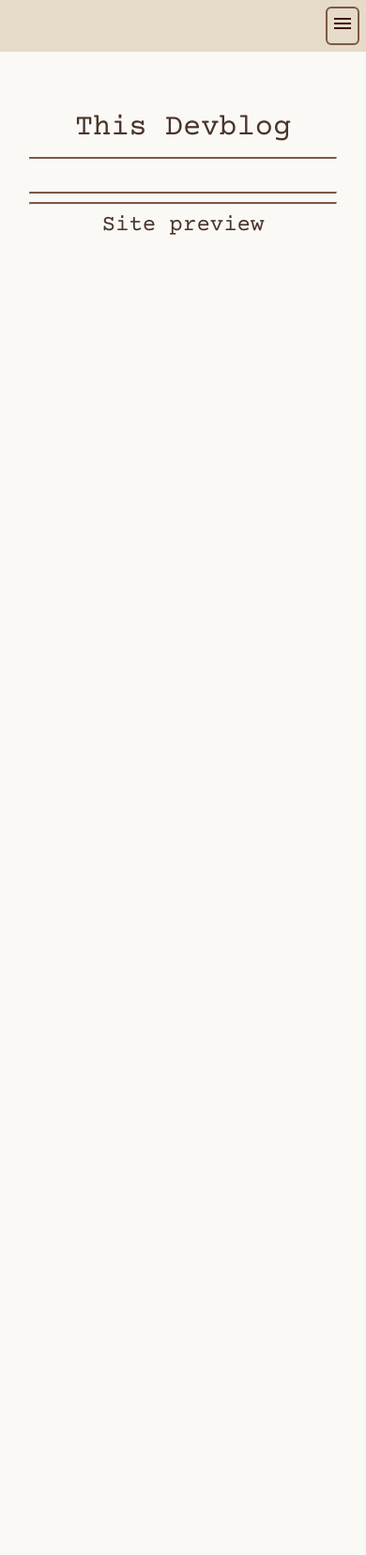
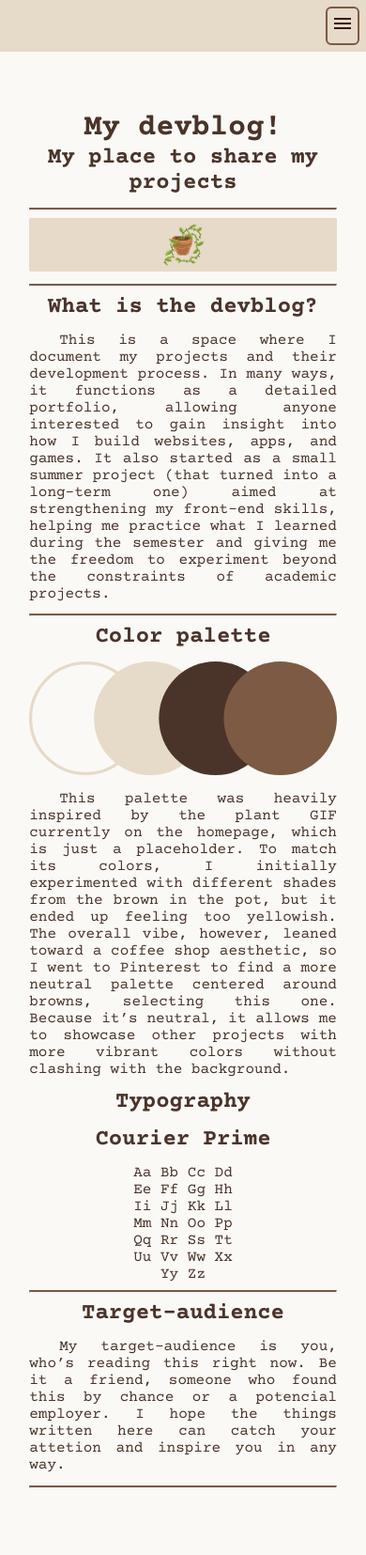
Before and after one commit to tsukkiprysm/my-devblog, a Jekyll site: the page built from _projects/this-devblog.md, in a window 390 px wide. Shown: the whole page at 94% size. Built offline with Jekyll 4.4.1, drawn with Linux system fonts in a browser that asks for light colours; nearby versions of some CDN libraries; some web fonts are replaced; before the commit the page ends 900 px from its top, so only the background shows below that.

Commit message:
projects are responsive now!

```diff
--- a/_layouts/project.html
+++ b/_layouts/project.html
@@ -39,10 +39,12 @@
     <hr class="divider">
         {{ content }}
     <hr class="divider">
+    {% if page.figma_embed %}
     <h2>Site preview</h2>
     <div style="text-align: center">
         {{ page.figma_embed }}
     </div>
+    {% endif %}
 </main>
 
 <footer></footer>
--- a/_projects/this-devblog.md
+++ b/_projects/this-devblog.md
@@ -1,7 +1,37 @@
 ---
 layout: project
-title: "This Devblog"
+title: "My devblog!"
+subtitle: "My place to share my projects"
 image: /img/project_devblog.jpg
-excerpt: This is my personal development blog, where I'll document and share the process of the things I am developing and display all the projects I've done.
+header_img: /img/devblog_header.jpg
+excerpt: Everyone enjoys a good drink, so wouldn't it be great to be able to do them yourself? O Alquimista wants to help you with that! Here you can find a huge catalogue of cocktails and mocktails recipes, save your own drink collections in the library, and share experiences and tips with other users!
 order: 1
+title_font: "'Courier Prime', monospace"
+title_weight: "bold"
 ---
+## What is the devblog?
+
+This is a space where I document my projects and their development process. In many ways, it functions as a detailed portfolio, allowing anyone interested to gain insight into how I build websites, apps, and games. It also started as a small summer project (that turned into a long-term one) aimed at strengthening my front-end skills, helping me practice what I learned during the semester and giving me the freedom to experiment beyond the constraints of academic projects.
+
+<hr class="divider">
+
+## Color palette
+<div id="cp_div">
+    <img src="{{'/img/cp_devblog.svg' | relative_url}}">
+    <div>
+        <p>This palette was heavily inspired by the plant GIF currently on the homepage, which is just a placeholder. To match its colors, I initially experimented with different shades from the brown in the pot, but it ended up feeling too yellowish. The overall vibe, however, leaned toward a coffee shop aesthetic, so I went to Pinterest to find a more neutral palette centered around browns, selecting this one. Because it’s neutral, it allows me to showcase other projects with more vibrant colors without clashing with the background.</p>
+    </div>
+</div>
+
+## Typography
+
+<div class="text-center">
+    <h2>Courier Prime</h2>
+    <p style="text-align: center; text-indent: 0; width: 40%; margin: auto;">Aa Bb Cc Dd Ee Ff Gg Hh Ii Jj Kk Ll Mm Nn Oo Pp Qq Rr Ss Tt Uu Vv Ww Xx Yy Zz</p>
+</div>
+
+<hr class="divider">
+
+## Target-audience
+
+My target-audience is you, who’s reading this right now. Be it a friend, someone who found this by chance or a potencial employer. I hope the things written here can catch your attetion and inspire you in any way.
--- a/estilo.css
+++ b/estilo.css
@@ -201,6 +201,8 @@
     flex-direction: column;
     gap: 1rem;
     text-align: center;
+    text-decoration: none;
+    color: inherit;
 }
 .project_box img {
     height: 12rem;
@@ -343,7 +345,6 @@
     display: flex;
     flex-direction: row;
     justify-content: space-between;
-
 }
 .usb_authors ul {
     text-align: center;
@@ -352,6 +353,10 @@
 }
 .usb_authors ul li {
     margin-bottom: 0.80rem;
+}
+.authors {
+    display: flex;
+    flex-direction: column;
 }
 .author_links {
     margin-bottom: 0.80rem;
@@ -394,6 +399,11 @@
 }
 #cp_div div {
     flex-basis: 60%;
+}
+iframe {
+    border: 1px solid rgba(0, 0, 0, 0.1);
+    width: 80%;
+    height: 80vh;
 }
 
 @media only screen and (max-width: 1000px) {
@@ -447,6 +457,39 @@
     .skills-list {
         justify-content: center;
         gap: 3vw;
+    }
+    .usb_authors {
+        display: flex;
+        flex-direction: column;
+    }
+    .authors {
+        display: flex;
+        flex-direction: row;
+        flex-wrap: wrap;
+        column-gap: 1rem;
+        justify-content: center;
+    }
+    #logo_div {
+        flex-direction: column-reverse;
+        gap: 1rem;
+    }
+    #logo_div div {
+        flex-basis: 100%;
+    }
+    #logo_div img {
+        flex-basis: 100%;
+        width: 50%;
+    }
+    #cp_div {
+        flex-direction: column;
+        gap: 1rem;
+    }
+    #cp_div img {
+        flex-basis: 100%;
+        width: 100%;
+    }
+    #cp_div div {
+        flex-basis: 100%;
     }
 }
 @media only screen and (max-width: 576px) {
--- a/projects.html
+++ b/projects.html
@@ -9,11 +9,11 @@
     <section id="projectList">
         {% assign projetos_ordenados = site.projects | sort: "order" %}
         {% for project in projetos_ordenados %}
-        <div class="project_box">
+        <a href="{{ project.url | relative_url }}" class="project_box">
             <h2>{{ project.title }}</h2>
             <img src="{{ project.image | relative_url}}">
             <p class="normal_fs">{{ project.excerpt }}</p>
-        </div>
+        </a>
         {% endfor %}
     </section>
 </div>
```
Also changed, not shown: _projects/alquimista.md (+3 -1 lines), _projects/lumiar.md (+3 -1 lines), img/cp_devblog.svg (added), img/devblog_header.jpg (added).
